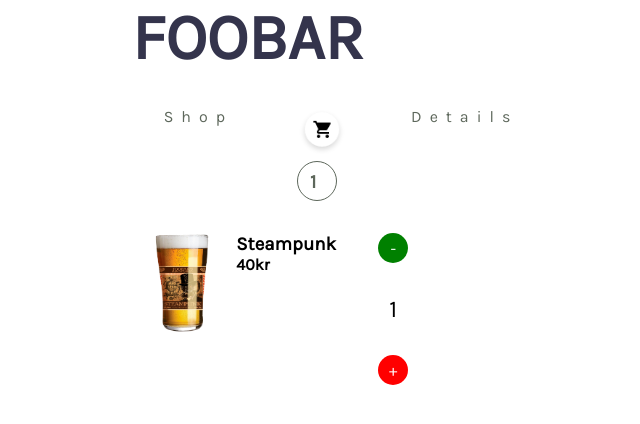
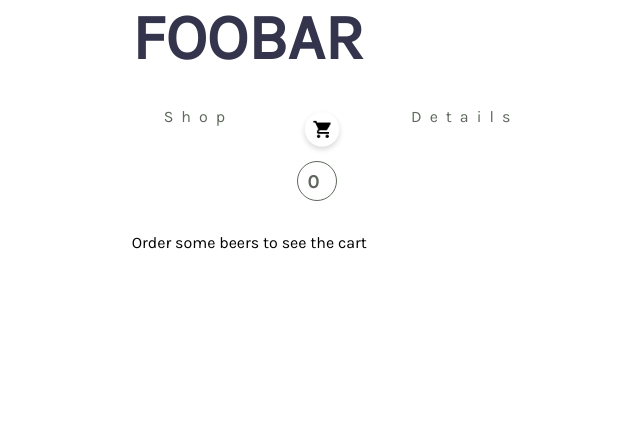
Before and after one commit to Indre101/more-beer-less-tears-form, a React (Create React App) app: page /cart in a window 1280 px wide. Shown: the top 424 px of the page, without its empty margins (299-939 px from the left). Built offline with nearby package versions, Linux system fonts and the light colour scheme.

Commit message:
updates order

```diff
--- a/src/App.js
+++ b/src/App.js
@@ -10,18 +10,20 @@ import Cart from "./components/Cart";
 import Details from "./components/Details";
 
 function App() {
-  const [orders, setorder] = useState([{ amount: 1, name: "Steampunk" }]);
+  const [orders, setorder] = useState([]);
   return (
     <Router>
       <div className="App">
         <Header />
-        <Nav amountOfOrders={orders.length} />
+        <Nav orders={orders} />
         <Switch>
           <Route path="/" exact component={Home} />
           <Route
             path="/cart"
             exact
-            render={(...routeProps) => <Cart {...routeProps} orders={orders} />}
+            render={(...routeProps) => (
+              <Cart {...routeProps} orders={orders} setorder={setorder} />
+            )}
           />
           <Route
             path="/shop"
--- a/src/components/BeerItemInCart.js
+++ b/src/components/BeerItemInCart.js
@@ -1,7 +1,49 @@
-import React from "react";
+import React, { useState, useEffect } from "react";
 
 export default function BeerItemInCart(props) {
-  console.log(props);
+  const [orderDetail, setorderDetail] = useState({
+    name: props.order.name,
+    amount: props.order.amount,
+  });
+
+  function deleteItemForCart(params) {
+    setorderDetail((prevOrder) => {
+      return { ...prevOrder, amount: prevOrder.amount - prevOrder.amount };
+    });
+    updateOrder(orderDetail);
+  }
+  function minusBeer() {
+    setorderDetail((prevOrder) => {
+      return {
+        ...prevOrder,
+        amount: prevOrder.amount - 1,
+      };
+    });
+    console.log(orderDetail);
+
+    updateOrder(orderDetail);
+  }
+
+  function addBeer() {
+    setorderDetail((prevOrder) => ({
+      ...prevOrder,
+      amount: prevOrder.amount + 1,
+    }));
+    updateOrder(orderDetail);
+  }
+
+  function updateOrder(updatedOrder) {
+    props.setorder((prevOrders) => {
+      const indexOfBeeWithTheSameName = prevOrders.findIndex(
+        (prevBeerOrd) => prevBeerOrd.name === orderDetail.name
+      );
+
+      //Change the old order with the new
+      prevOrders.splice(indexOfBeeWithTheSameName, 1, updatedOrder);
+      //return the changed order list
+      return [...prevOrders];
+    });
+  }
 
   return (
     <div className="beerItemInCart">
@@ -18,9 +60,15 @@ export default function BeerItemInCart(props) {
         <h4>40kr</h4>
       </div>
       <div className="orderControl">
-        <div className="plus math">-</div>
+        <button className="plus math" onClick={addBeer}>
+          +
+        </button>
+
         <div className="amount">{props.order.amount}</div>
-        <div className="minus math">+</div>
+        <button className="minus math" onClick={minusBeer}>
+          -
+        </button>
+        <button onClick={deleteItemForCart}>Delete</button>
       </div>
     </div>
   );
--- a/src/components/Cart.js
+++ b/src/components/Cart.js
@@ -3,9 +3,15 @@ import "../App.scss";
 import BeerItemInCart from "./BeerItemInCart";
 
 function Cart(props) {
-  const beerOrders = props.orders.map((order) => (
-    <BeerItemInCart order={order} />
-  ));
+  const beerOrders = props.orders
+    .filter((order) => order.amount !== 0)
+    .map((order) => (
+      <BeerItemInCart
+        key={order.name}
+        order={order}
+        setorder={props.setorder}
+      />
+    ));
 
   return (
     <div className="main-wrapper">
--- a/src/components/Nav.js
+++ b/src/components/Nav.js
@@ -1,8 +1,14 @@
-import React, { useState, useEffect } from "react";
+import React from "react";
 import "../App.scss";
 import { Link } from "react-router-dom";
 
 function Nav(props) {
+  const amountOfitems = props.orders
+    .map((item) => item.amount)
+    .reduce((prev, next) => prev + next, 0);
+
+  console.log(amountOfitems);
+
   return (
     <nav>
       <ul className="nav-links">
@@ -17,7 +23,7 @@ function Nav(props) {
               alt="Cart"
             />
             <div className="item-count">
-              <h4>{props.amountOfOrders}</h4>
+              <h4>{amountOfitems}</h4>
             </div>
           </li>
         </Link>
@@ -29,4 +35,8 @@ function Nav(props) {
   );
 }
 
+Nav.defaultProps = {
+  orders: [0, 0],
+};
+
 export default Nav;
```
Also changed, not shown: src/assets/images/.png (added), src/assets/images/hollabacklager.png (added).
